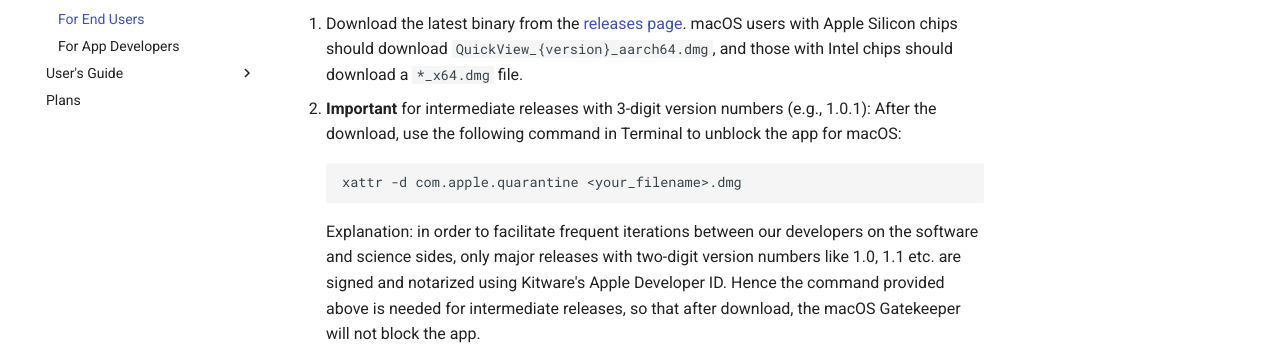
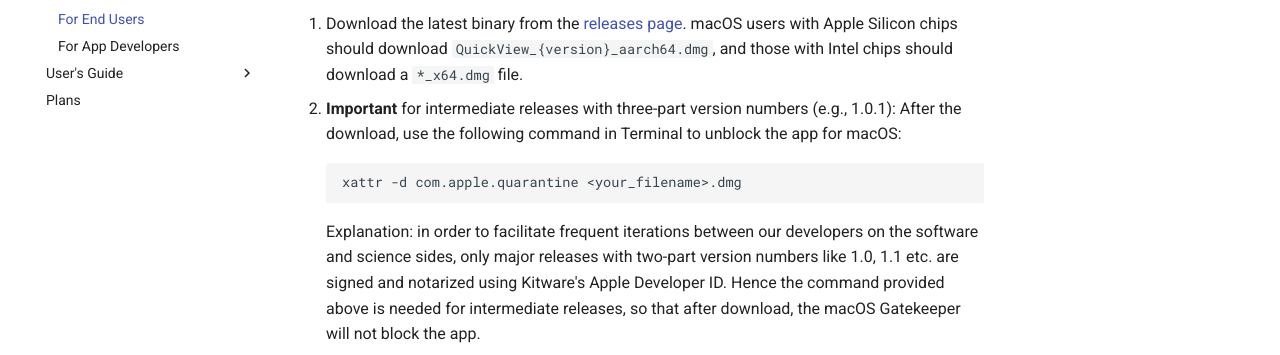
Before and after one commit to Kitware/QuickView, an MkDocs documentation site: the page built from docs/setup/for_end_users.md, in a window 1280 px wide and 900 px high, scrolled down 333 px. Shown: the part 161-516 px from the top of the window. Built offline with MkDocs 1.6.1 and Material for MkDocs 9.7.7, drawn with Linux system fonts in a browser that asks for light colours.

````diff
--- a/docs/setup/for_end_users.md
+++ b/docs/setup/for_end_users.md
@@ -20,7 +20,7 @@
    macOS users with Apple Silicon chips should download `QuickView_{version}_aarch64.dmg`,
    and those with Intel chips should download a `*_x64.dmg` file.
 
-2. **Important** for intermediate releases with 3-digit version numbers
+2. **Important** for intermediate releases with three-part version numbers
    (e.g., 1.0.1): After the download, use the following command in Terminal to
    unblock the app for macOS:
    ```
@@ -28,7 +28,7 @@
    ```
    Explanation: in order to facilitate frequent iterations between our
    developers on the software and science sides, only major releases with
-   two-digit version numbers like 1.0, 1.1 etc. are signed and notarized using
+   two-part version numbers like 1.0, 1.1 etc. are signed and notarized using
    Kitware's Apple Developer ID.
    Hence the command provided above is needed for intermediate releases,
    so that after download, the macOS Gatekeeper will not block the app.
````
Also changed, not shown: README.md (+2 -2 lines), docs/README.md (+4 -4 lines), docs/userguide/connectivity.md (+1 -1 lines), docs/userguide/data_requirements.md (+1 -1 lines).
